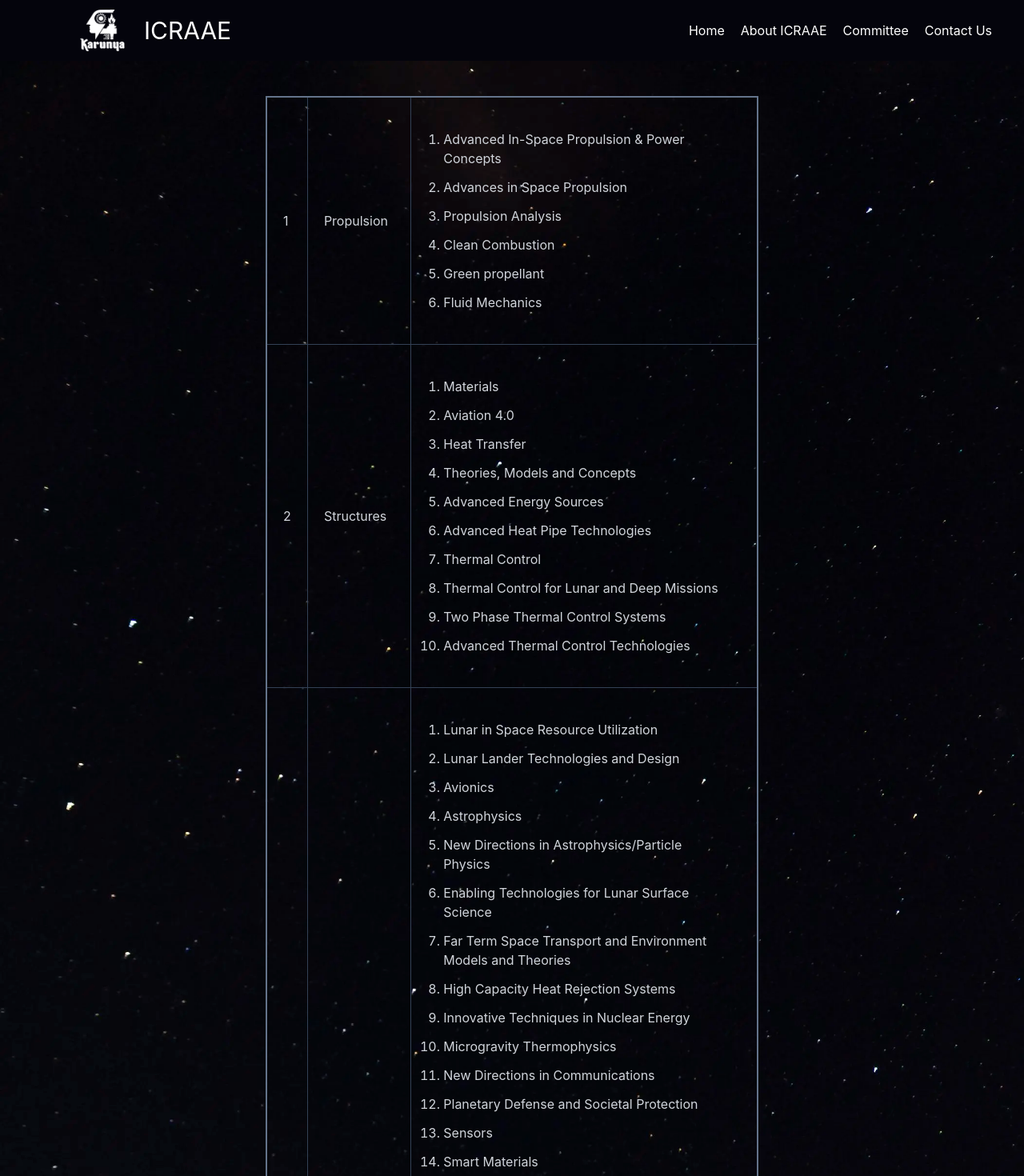
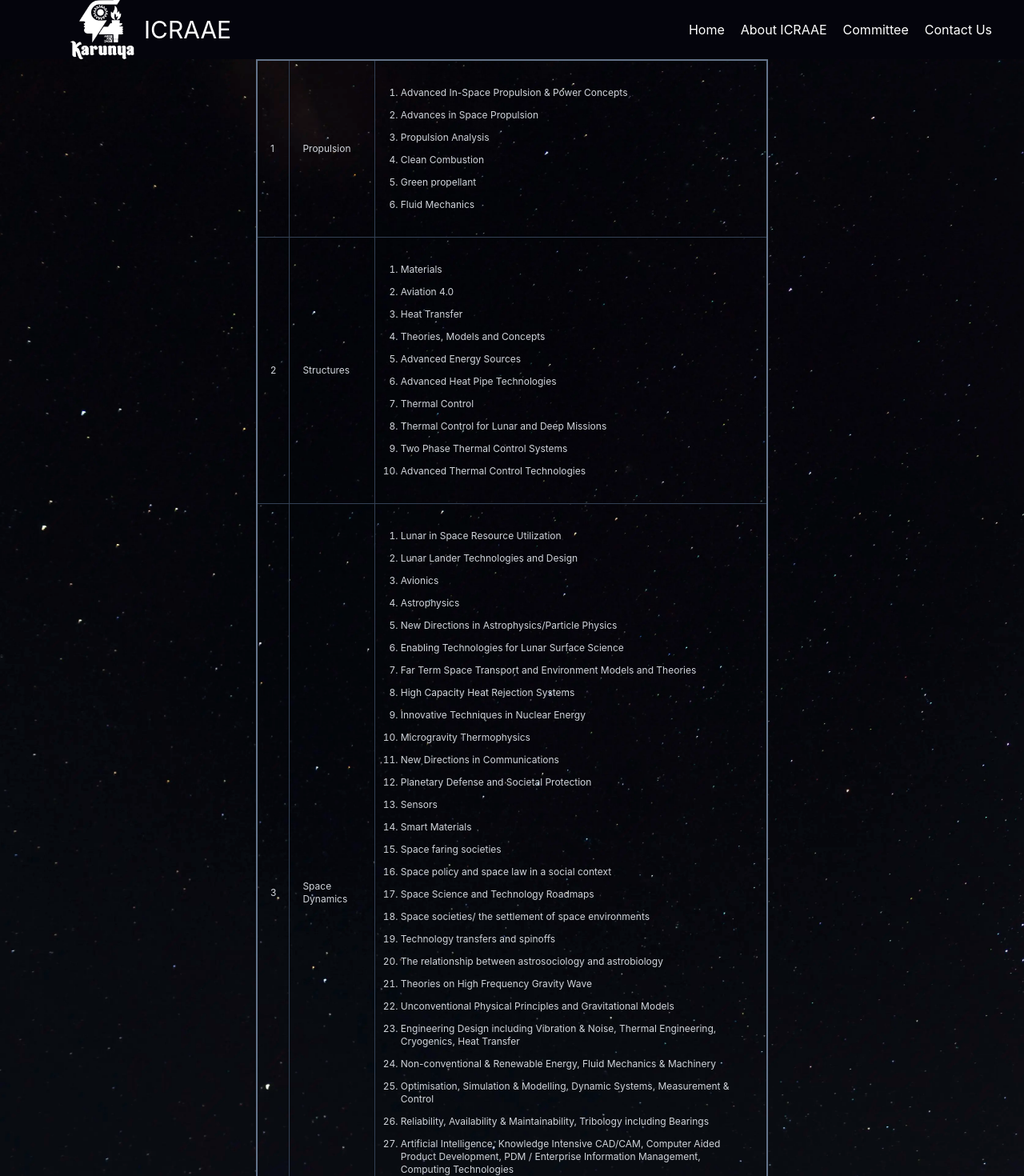
Before and after one commit to arnold-anand/icraae24, a React (Create React App) app: page /conference-topics in a window 1280 px wide. Shown: the top 1470 px of the page at 80% size. Built offline with nearby package versions, Linux system fonts and the light colour scheme.

Commit message:
fixed navbar in sm

```diff
--- a/src/components/About.js
+++ b/src/components/About.js
@@ -8,6 +8,10 @@ export default function About() {
         backgroundRepeat: "no-repeat",
         height: "100%",
       }} className="p-6 bg-[#020411] text-gray-300">
+
+        <div className='flex justify-center items-center p-5'>
+
+        </div>
 
         <h1 className='text-3xl font-bold'>About Conference</h1>
         <p className='text-md md:text-xl py-6 text-justify'>2nd International Conference on recent advances in aerospace engineering aims to bring together leading academic scientists, researchers and research scholars to exchange and share their experiences and research results on all aspects of Aerospace Sciences. It also provides a premier interdisciplinary platform for researchers, practitioners and educators to present and discuss the most recent innovations, trends, and concerns as well as practical challenges encountered and solutions adopted in the fields of Aerospace.</p>
--- a/src/components/AdvCommittee.js
+++ b/src/components/AdvCommittee.js
@@ -11,7 +11,7 @@ export default function AdvCommittee() {
       }}
       className=" flex flex-col justify-center items-center p-6 bg-[#020411] text-gray-300"
     >
-      <h1 className="font-bold text-xl text-left my-5">
+      <h1 className="font-bold text-xl text-center my-5 md:text-left">
         International Advisory Committee
       </h1>
       <table className=" w-screen text-xs md:w-1/2 md:text-md">
@@ -114,7 +114,7 @@ export default function AdvCommittee() {
           </td>
         </tr>
       </table>
-      <h1 className="font-bold text-xl text-left my-5">
+      <h1 className="font-bold text-xl text-center md:text-left my-5">
         National Advisory Committee
       </h1>
       <table className="w-screen md:w-1/2 text-xs md:text-md">
--- a/src/components/Navbar.js
+++ b/src/components/Navbar.js
@@ -17,13 +17,13 @@ export default function Navbar() {
   const toggleAboutMenu = () => {
     setAboutMenuOpen(!aboutMenuOpen);
     setCommitteeMenuOpen(false);
-    setIsOpen(false); // Close the main menu
+    // setIsOpen(false); // Close the main menu
   };
 
   const toggleCommitteeMenu = () => {
     setCommitteeMenuOpen(!committeeMenuOpen);
     setAboutMenuOpen(false);
-    setIsOpen(false); // Close the main menu
+    // setIsOpen(false); // Close the main menu
   };
 
 
@@ -72,10 +72,16 @@ export default function Navbar() {
                   About ICRAAE
                 </span>
                 {aboutMenuOpen && (
-                  <div className="mt-2 space-y-2">
-                    <Link to="/about-conference">About Conference</Link>
-                    <Link to="/conference-topics">Conference Topics</Link>
-                    <Link to="/downloads">Downloads</Link>
+                  <div className="mt-2 space-y-5 text-xs">
+                    <div>
+                      <Link onClick={toggleMenu} to="/about-conference">About Conference</Link>
+                      </div>
+                    <div>
+                      <Link onClick={toggleMenu} to="/conference-topics">Conference Topics</Link>
+                      </div>
+                    <div>
+                      <Link onClick={toggleMenu} to="/downloads">Downloads</Link>
+                      </div>
                   </div>
                 )}
               </div>
@@ -85,8 +91,8 @@ export default function Navbar() {
                 </span>
                 {committeeMenuOpen && (
                   <div className="mt-2 space-y-2">
-                    <Link to="/organising-committee">Organising Committee</Link>
-                    <Link to="/advisory-committee">Advisory Committee</Link>
+                    <Link onClick={toggleMenu} to="/organising-committee">Organising Committee</Link>
+                    <Link onClick={toggleMenu} to="/advisory-committee">Advisory Committee</Link>
                   </div>
                 )}
               </div>
@@ -103,7 +109,7 @@ export default function Navbar() {
         <header className="sticky top-0 text-white w-screen px-10 bg-[#04040c] z-10">
           <div className="flex justify-between items-center pl-12">
             <div className="flex justify-center items-center">
-              <img className="w-20 p-3" src="karunya-logo-white.png" alt="" />
+              <img className="w-20" src="karunya-logo-white.png" alt="" />
               <div className="text-3xl px-3">ICRAAE</div>
             </div>
             <div>
@@ -116,7 +122,7 @@ export default function Navbar() {
                     About ICRAAE
                   </span>
                   {aboutMenuOpen && (
-                    <div className="absolute flex flex-col space-y-10 w-max p-5 left-0 bg-[#04040c] mt-1 rounded-xl ease-in duration-500">
+                    <div className="absolute flex flex-col space-y-5 w-max p-5 left-0 bg-[#04040c] mt-1 rounded-xl">
                       <Link to="/about-conference">About Conference</Link>
                       <Link to="/conference-topics">Conference Topics</Link>
                       <Link to="/downloads">Downloads</Link>
@@ -128,7 +134,7 @@ export default function Navbar() {
                     Committee
                   </span>
                   {committeeMenuOpen && (
-                    <div className="ease-in duration-500 absolute left-0 space-y-10 p-5 w-max flex flex-col rounded-xl bg-[#04040c] mt-1">
+                    <div className="ease-in duration-500 absolute left-0 space-y-5 p-5 w-max flex flex-col rounded-xl bg-[#04040c] mt-1">
                       <Link to="/organising-committee">Organising Committee</Link>
                       <Link to="/advisory-committee">Advisory Committee</Link>
                     </div>
--- a/src/components/Topics.js
+++ b/src/components/Topics.js
@@ -10,15 +10,15 @@ export default function Topics() {
           backgroundRepeat: "no-repeat",
           height: "100%",
         }}
-        className="p-6 text-gray-300"
+        className=" text-gray-300"
       >
         <div className="flex justify-center items-center">
-          <table className="border-spacing-5 border-2 border-slate-500 m-5 w-1/2">
+          <table className=" text-xs border-spacing-5 border-2 border-slate-500 md:w-3/4 lg:w-1/2">
             <tr className="">
-              <td className="p-5 border border-slate-700">1</td>
-              <td className="p-5 border border-slate-700">Propulsion</td>
-              <td className="p-5 border border-slate-700">
-                <ul className="p-5 list-decimal space-y-3">
+              <td className="p-4 border border-slate-700">1</td>
+              <td className="p-4 border border-slate-700">Propulsion</td>
+              <td className="p-4 border border-slate-700">
+                <ul className="p-4 list-decimal space-y-3">
                   <li>Advanced In-Space Propulsion & Power Concepts</li>
                   <li>Advances in Space Propulsion</li>
                   <li>Propulsion Analysis</li>
@@ -29,10 +29,10 @@ export default function Topics() {
               </td>
             </tr>
             <tr className="">
-              <td className="p-5 border border-slate-700">2</td>
-              <td className="p-5 border border-slate-700">Structures</td>
-              <td className="p-5 border border-slate-700">
-                <ul className=" p-5 list-decimal space-y-3">
+              <td className="p-4 border border-slate-700">2</td>
+              <td className="p-4 border border-slate-700">Structures</td>
+              <td className="p-4 border border-slate-700">
+                <ul className=" p-4 list-decimal space-y-3">
                   <li>Materials</li>
                   <li>Aviation 4.0</li>
                   <li>Heat Transfer</li>
@@ -47,10 +47,10 @@ export default function Topics() {
               </td>
             </tr>
             <tr className="">
-              <td className="p-5 border border-slate-700">3</td>
-              <td className="p-5 border border-slate-700">Space Dynamics</td>
-              <td className="p-5 border border-slate-700">
-                <ul className=" p-5 list-decimal space-y-3">
+              <td className="p-4 border border-slate-700">3</td>
+              <td className="p-4 border border-slate-700">Space Dynamics</td>
+              <td className="p-4 border border-slate-700">
+                <ul className=" p-4 list-decimal space-y-3">
                   <li>Lunar in Space Resource Utilization</li>
                   <li>Lunar Lander Technologies and Design</li>
                   <li>Avionics</li>
```
